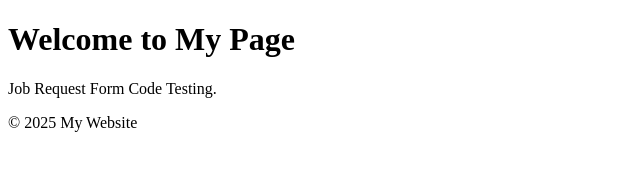
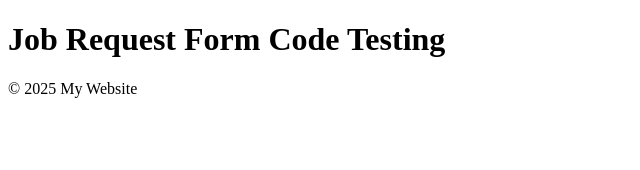
Before and after one commit to marksobrevilla-geo/geoop-form-test, a plain HTML site: page index.html in a window 1280 px wide. Shown: the whole page, without its empty margins (0-640 px from the left). Drawn offline with Linux system fonts and the light colour scheme.

Commit message:
change html

```diff
--- a/index.html
+++ b/index.html
@@ -11,11 +11,10 @@
 
     <div class="container">
         <header>
-            <h1>Welcome to My Page</h1>
+            <h1>Job Request Form Code Testing</h1>
         </header>
 
         <main>
-            <p>Job Request Form Code Testing.</p>
             <div id="geoop-form-placeholder"></div>
         </main>
 
```
